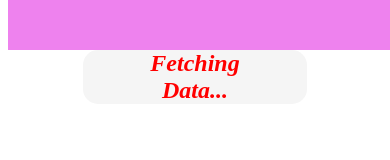
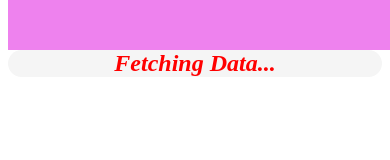
Before and after one commit to anabiz/starwar, a plain HTML site: page index.html in a window 390 px wide. Drawn offline with Linux system fonts and the light colour scheme; no server answers.

Commit message:
Update app.css
adjust page width

```diff
--- a/app.css
+++ b/app.css
@@ -93,7 +93,7 @@
 
 /* my Media query*/
 
-@media only screen and (max-width: 900px) {
+@media only screen and (max-width: 600px) {
 .name{
     padding-top: 0px;
     margin-left: 20%;
@@ -106,5 +106,7 @@
     border-radius:20%;
 
 }
-
+#list{
+    width: 100%;
+    }
 }
```
